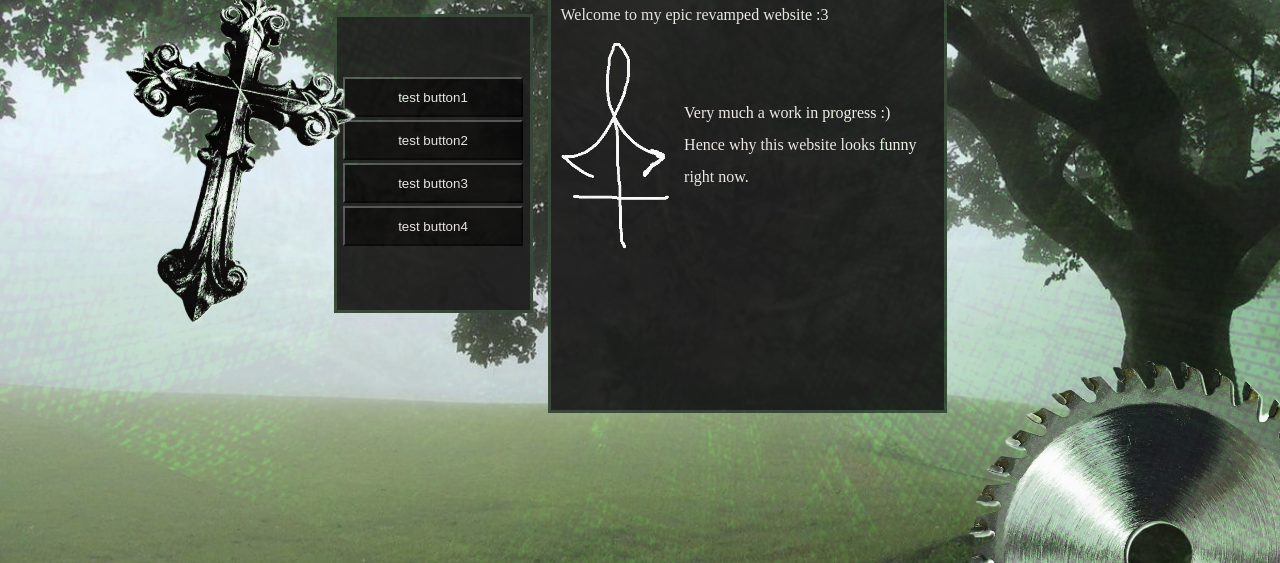
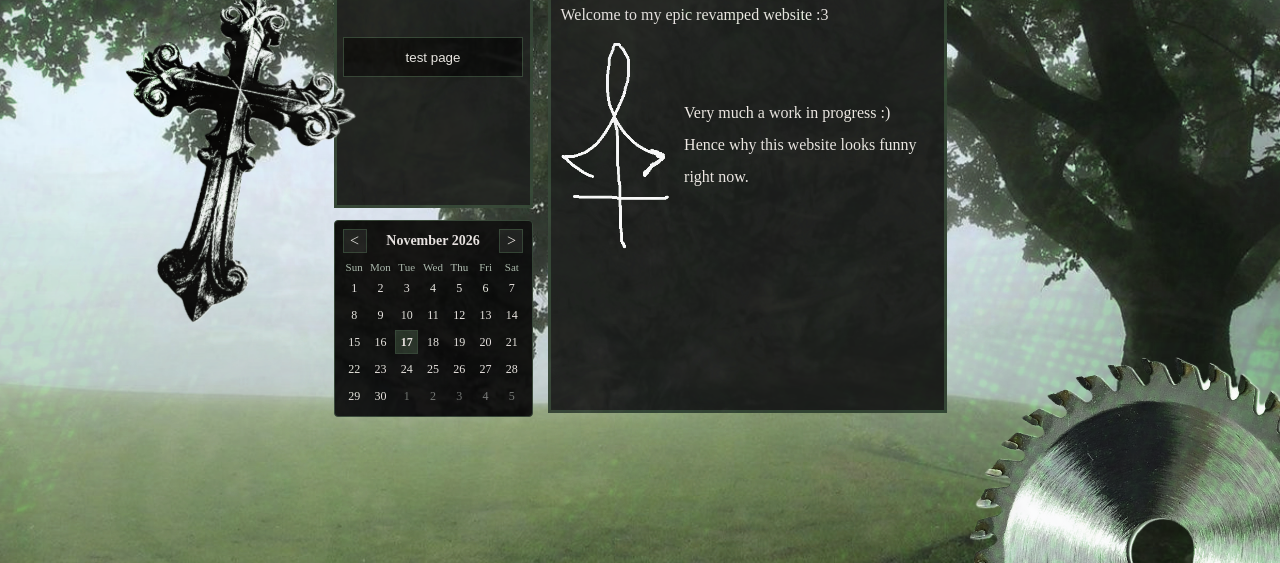
Before and after one commit to LIGHT201/goremachine, a plain HTML site: page main.html in a window 1280 px wide. Shown: the part 237-800 px from the top of the page. Drawn offline with Linux system fonts and the light colour scheme.

Commit message:
Few css changed - Nice looking
added Calender - Added Calender via js

reformed code - Made sure the code was indented correctly alongside fixing obscurities.

```diff
--- a/css/main.css
+++ b/css/main.css
@@ -8,7 +8,17 @@
     --border-thickness: 3px;
     --background: url('../assets/bg.jpg') no-repeat center center fixed;
     --background-size: cover;
+
+
 }
+
+::selection {
+    background: #050505; /* dark background behind selected text */
+    color: #414242; /* light text color for selected text */
+
+}
+
+
 
 html, body {
     background-color: var(--bg);
@@ -32,6 +42,14 @@ html, body {
 
 }
 
+
+.sidebar-column {
+    width: 199px;
+    display: flex;
+    flex-direction: column;
+    gap: 12px;
+    flex: 0 0 199px;
+}
 
 .side-content {
      width: 199px;
@@ -60,6 +78,7 @@ html, body {
 }
 
 
+
 .decoration-img {
       position: absolute;
     pointer-events: none;
@@ -75,9 +94,81 @@ html, body {
     width:180px;
     height:40px;
     background-color: var(--button-color);
+    border: 1px solid var(--primary-color);
+    radius: 4px;
     color: var(--font-color);
-     margin-bottom: 3px;
+    margin-bottom: 3px;
 
+}
+
+.calendar {
+    width: 100%;
+    margin-top: 0;
+    padding: 8px;
+    border: 1px solid var(--primary-color);
+    background-color: var(--button-color);
+    box-sizing: border-box;
+    border-radius: 4px;
+}
+
+.calendar-header {
+    display: flex;
+    align-items: center;
+    justify-content: space-between;
+    margin-bottom: 8px;
+}
+
+.calendar-header h2 {
+    margin: 0;
+    color: var(--font-color);
+    font-size: 14px;
+}
+
+.calendar-nav {
+    min-width: 24px;
+    min-height: 24px;
+    border: 1px solid var(--primary-color);
+    background-color: var(--bg-div-color);
+    color: var(--font-color);
+    cursor: pointer;
+    font: inherit;
+}
+
+.calendar-nav:hover,
+.calendar-nav:focus-visible {
+    background-color: var(--primary-color);
+}
+
+.calendar-grid {
+    display: grid;
+    grid-template-columns: repeat(7, minmax(0, 1fr));
+    gap: 3px;
+    text-align: center;
+}
+
+.calendar-weekdays {
+    margin-bottom: 3px;
+    color: #b7c1b7;
+    font-size: 11px;
+}
+
+.calendar-day {
+    display: grid;
+    min-height: 22px;
+    place-items: center;
+    border: 1px solid transparent;
+    color: var(--font-color);
+    font-size: 12px;
+}
+
+.calendar-day.is-today {
+    border-color: var(--primary-color);
+    background-color: #263126;
+    font-weight: bold;
+}
+
+.calendar-day.is-outside-month {
+    color: #777;
 }
 
 
@@ -102,6 +193,55 @@ html, body {
     z-index: 1;
     opacity: 0.4;
     mix-blend-mode: color-dodge;
+    filter: hue-rotate(121deg);
+    transform: scale(2.15) rotate(22deg);
+}
+
+
+.overlay-3 {
+    z-index: 1;
+    opacity: 0.1;
+    mix-blend-mode:soft-light;
     filter: hue-rotate(138deg);
-    transform: scale(1.15) rotate(22deg);
+    transform: scale(2.15) rotate(-82deg);
 }
+
+.overlay-4 {
+    z-index: 1;
+    opacity: 0.1;
+    mix-blend-mode:color-burn;
+    filter: hue-rotate(13deg);
+    transform: scale(2.15) rotate(-82deg);
+}
+
+
+#saw {
+    animation: spin-saw 50s linear infinite;
+}
+
+@keyframes spin-saw {
+    from { transform: translate(-50%, -50%) rotate(0deg); }
+    to   { transform: translate(-50%, -50%) rotate(-360deg); }
+}
+
+@view-transition {
+    navigation:auto
+}
+
+@keyframes slide-out {
+  0%{opacity: 1;  }
+  100%{ opacity: 0;  }
+}
+
+@keyframes slide-in {
+  0% {transform:skewX(-18deg) translate(0px,30px) skewY(28deg) scale(2,3); filter:saturate(2) hue-rotate(271deg); opacity: 0; }
+  100% { transform:skewX(0deg) skewY(0deg) translate(0px,0px) scale(1);filter:saturate(1) hue-rotate(0deg);opacity: 1; }
+}
+
+::view-transition-old(root) {
+  animation: 1.3s ease-out both slide-out;
+}
+
+::view-transition-new(root) {
+  animation: 0.9s ease-in both slide-in;
+}
--- /dev/null
+++ b/js/calendar.js
@@ -0,0 +1,66 @@
+document.addEventListener('DOMContentLoaded', () => {
+    const monthLabel = document.getElementById('calendar-month');
+    const daysContainer = document.getElementById('calendar-days');
+    const previousButton = document.getElementById('calendar-prev');
+    const nextButton = document.getElementById('calendar-next');
+
+    if (!monthLabel || !daysContainer || !previousButton || !nextButton) {
+        return;
+    }
+
+    const today = new Date();
+    const displayedMonth = new Date(today.getFullYear(), today.getMonth(), 1);
+    const monthFormatter = new Intl.DateTimeFormat(undefined, { month: 'long', year: 'numeric' });
+
+    function renderCalendar() {
+        monthLabel.textContent = monthFormatter.format(displayedMonth);
+        daysContainer.replaceChildren();
+
+        const firstWeekday = new Date(displayedMonth.getFullYear(), displayedMonth.getMonth(), 1).getDay();
+        const daysInMonth = new Date(displayedMonth.getFullYear(), displayedMonth.getMonth() + 1, 0).getDate();
+        const daysInPreviousMonth = new Date(displayedMonth.getFullYear(), displayedMonth.getMonth(), 0).getDate();
+        const cellCount = Math.ceil((firstWeekday + daysInMonth) / 7) * 7;
+
+        for (let index = 0; index < cellCount; index += 1) {
+            const day = document.createElement('span');
+            const dayNumber = index - firstWeekday + 1;
+            let date;
+
+            if (dayNumber < 1) {
+                day.textContent = String(daysInPreviousMonth + dayNumber);
+                day.className = 'calendar-day is-outside-month';
+                date = new Date(displayedMonth.getFullYear(), displayedMonth.getMonth() - 1, daysInPreviousMonth + dayNumber);
+            } else if (dayNumber > daysInMonth) {
+                day.textContent = String(dayNumber - daysInMonth);
+                day.className = 'calendar-day is-outside-month';
+                date = new Date(displayedMonth.getFullYear(), displayedMonth.getMonth() + 1, dayNumber - daysInMonth);
+            } else {
+                day.textContent = String(dayNumber);
+                day.className = 'calendar-day';
+                date = new Date(displayedMonth.getFullYear(), displayedMonth.getMonth(), dayNumber);
+            }
+
+            day.setAttribute('role', 'gridcell');
+            if (date.getFullYear() === today.getFullYear()
+                && date.getMonth() === today.getMonth()
+                && date.getDate() === today.getDate()) {
+                day.classList.add('is-today');
+                day.setAttribute('aria-current', 'date');
+            }
+
+            daysContainer.appendChild(day);
+        }
+    }
+
+    previousButton.addEventListener('click', () => {
+        displayedMonth.setMonth(displayedMonth.getMonth() - 1);
+        renderCalendar();
+    });
+
+    nextButton.addEventListener('click', () => {
+        displayedMonth.setMonth(displayedMonth.getMonth() + 1);
+        renderCalendar();
+    });
+
+    renderCalendar();
+});
--- /dev/null
+++ b/js/main.js
@@ -0,0 +1,43 @@
+
+document.addEventListener('DOMContentLoaded', () => {
+
+    document.addEventListener('selectionchange', () => {
+    const selectedText = window.getSelection().toString();
+
+
+});
+    const trailContainer = document.createElement('div');
+    trailContainer.style.cssText = 'position:fixed;top:0;left:0;pointer-events:none;z-index:9999;width:100%;height:100%;overflow:hidden;';
+    document.body.appendChild(trailContainer);
+
+
+    window.addEventListener('mousemove', (e) => {
+    const particle = document.createElement('span');
+    particle.textContent = '†';
+    particle.style.cssText = `
+        position: absolute;
+        left: ${e.clientX}px;
+        top: ${e.clientY}px;
+        color: #f6f6f6;
+        font-size: 12px;
+        pointer-events: none;
+        user-select: none;
+        transition: transform 19s ease-out, opacity 0.4s ease-out;
+        transform: translate(-50%, -50%) scale(2);
+        opacity: .3;
+    `;
+
+    trailContainer.appendChild(particle);
+
+    requestAnimationFrame(() => {
+        particle.style.transform = `translate(-50%, ${Math.random() * 20 + 10}px) scale(1)`;
+        particle.style.opacity = '0';
+    });
+
+
+    setTimeout(() => {
+        particle.remove();
+    }, 900);
+});
+
+});
--- a/js/saw.js
+++ /dev/null
@@ -1,14 +0,0 @@
-document.addEventListener('DOMContentLoaded', function() {
-    const saw = document.getElementById('saw');
-
-    let rot = 0;
-
-    function updateSawPosition() {
-        rot--;
-saw.style.transform = `translate(-50%, -50%) rotate(${rot/23}deg)`;
-
-        setTimeout(updateSawPosition, 16); // correct
-    }
-
-    updateSawPosition();
-});
--- a/main.html
+++ b/main.html
@@ -10,29 +10,52 @@
     <script src="js/symbol.js"></script>
     <script src="js/titlescroll.js"></script>
     <script src="js/cross.js"></script>
-    <script src="js/saw.js"></script>
+    <script src="js/main.js"></script>
+    <script src="js/calendar.js" defer></script>
 
     <link rel="icon" type="image/x-icon" href="assets/ico.png">
 </head>
 
 <body>
     <div class="wrapper">
-    <img src="assets/overlay.jpg"
+
+     <img src="assets/overlay.jpg"
      class="overlay overlay-1"
      alt="Overlay Image">
 
-    <img src="assets/overlay2.jpg"
+     <img src="assets/overlay2.jpg"
      class="overlay overlay-2"
      alt="Overlay Image">
 
+     <img src="assets/overlay3.jpg"
+     class="overlay overlay-3"
+     alt="Overlay Image">
+
+
          <!-- side content -->
-         <aside class="side-content">
-            <button class="buttonsd">test button1</button>
-            <button class="buttonsd">test button2</button>
-            <button class="buttonsd">test button3</button>
-            <button class="buttonsd">test button4</button>
+         <div class="sidebar-column">
+            <aside class="side-content">
+                <a href="test.html"><button class="buttonsd">test page</button></a>
+            </aside>
 
-        </aside>
+            <section class="calendar" aria-label="Calendar">
+                <div class="calendar-header">
+                    <button class="calendar-nav" id="calendar-prev" type="button" aria-label="Previous month">&lt;</button>
+                    <h2 id="calendar-month" aria-live="polite"></h2>
+                    <button class="calendar-nav" id="calendar-next" type="button" aria-label="Next month">&gt;</button>
+                </div>
+                <div class="calendar-grid calendar-weekdays" aria-hidden="true">
+                    <span>Sun</span>
+                    <span>Mon</span>
+                    <span>Tue</span>
+                    <span>Wed</span>
+                    <span>Thu</span>
+                    <span>Fri</span>
+                    <span>Sat</span>
+                </div>
+                <div class="calendar-grid" id="calendar-days" role="grid" aria-label="Days of the month"></div>
+            </section>
+        </div>
 
 
        <!-- main content -->
@@ -51,9 +74,10 @@
      class="decoration-img"
      style="--top: 98%; --left: 90%; --height: 55vh;" alt="">
 
+
      <img id="cross" src="assets/cross.png"
      class="decoration-img"
-     style="--top: 8%; --left: 18%; --height: 50vh;" alt="">
+     style="--top: 8%; --left: 18%; --height: 50vh;transform: scale(1.15);" alt="">
 
     </div>
 
```
Also changed, not shown: js/about.js (added, +32 -0 lines), test.html (added, +63 -0 lines), assets/overlay3.jpg (added), assets/overlay4.jpg (added), assets/webcorner.png (added), base.html (added), chp/about.txt (added).
